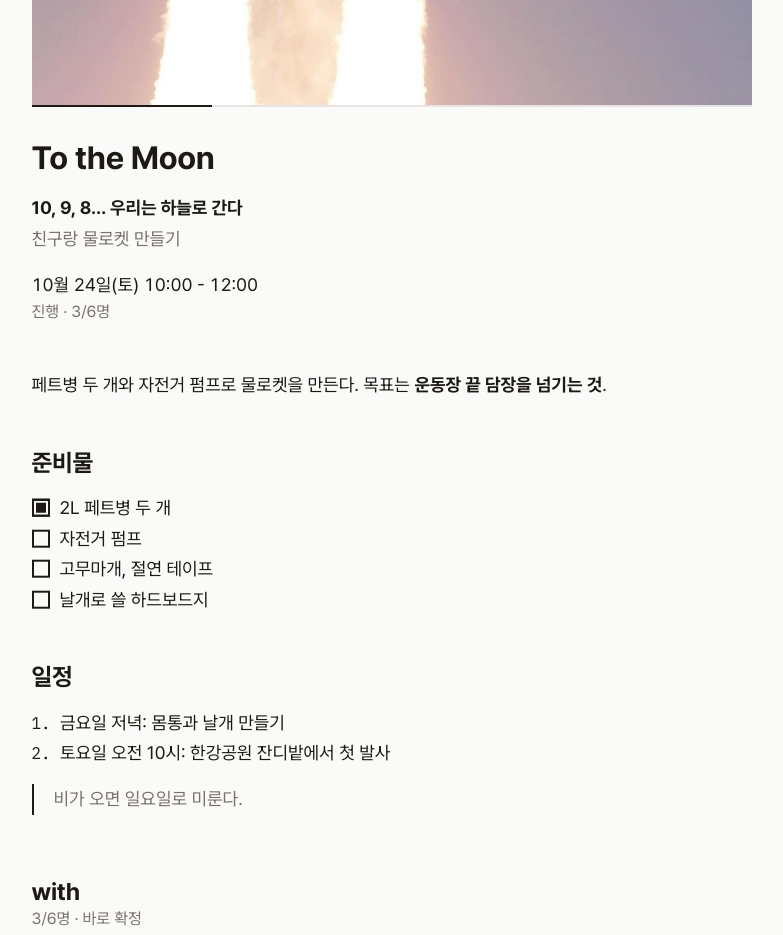
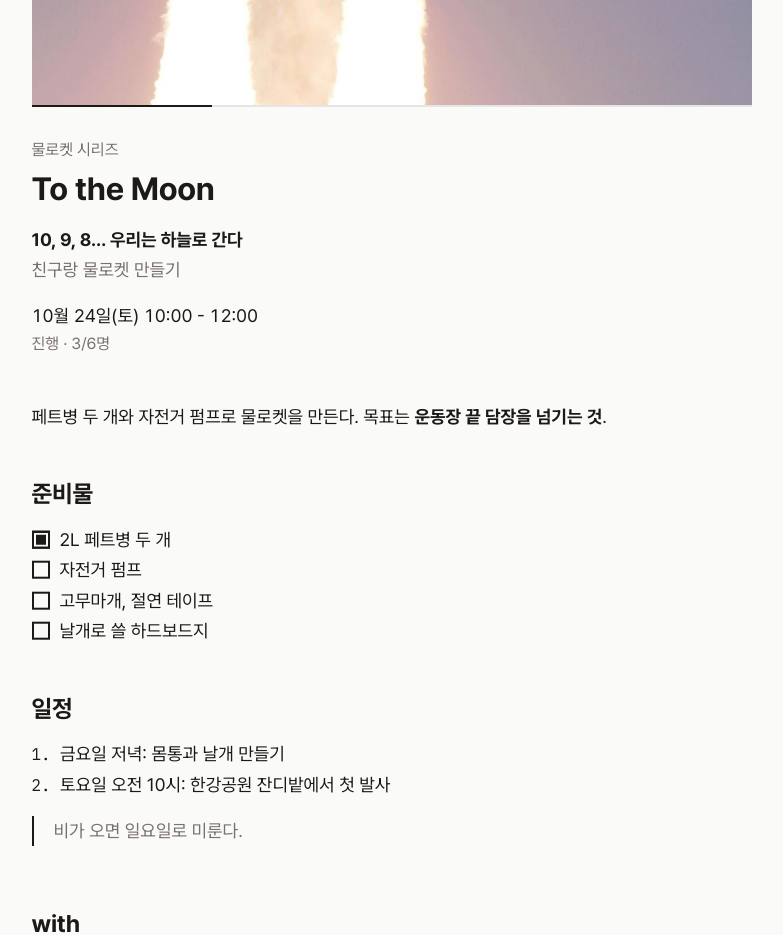
Before and after one commit to kimzeze/caper, a Next.js app: page /preview/caper-page/to-the-moon in a window 1280 px wide. Shown: the part 900-1835 px from the top of the page, without its empty margins (241-1024 px from the left). Built offline with nearby package versions, Linux system fonts and the light colour scheme.

Commit message:
feat(web): 프로젝트 제목 위에 카테고리 표시
제목 바로 위 한 줄(보조색). 제목을 표지에 얹었으면 표지 막 안에서 제목 위. 표 미리보기에 카테고리 줄, 미리보기 route 들이 고정 데이터에서 카테고리를 찾아 넘긴다.

```diff
--- a/src/app/preview/caper-page/[case]/page.tsx
+++ b/src/app/preview/caper-page/[case]/page.tsx
@@ -2,6 +2,7 @@ import type { Metadata } from "next";
 import { notFound } from "next/navigation";
 
 import { CAPER_FIXTURES, findCaperFixture } from "@/entities/caper/fixtures";
+import { findCategoryFixture } from "@/entities/category/fixtures";
 import { CaperPage } from "@/views/caper";
 import { PreviewCasePage } from "@/views/preview";
 
@@ -34,7 +35,10 @@ export default async function CaperPagePreviewRoute({
       family={findPreviewFamily("caper-page")}
       previewCase={fixture}
     >
-      <CaperPage caper={fixture.caper} />
+      <CaperPage
+        caper={fixture.caper}
+        category={findCategoryFixture(fixture.caper.categoryId)}
+      />
     </PreviewCasePage>
   );
 }
--- a/src/app/preview/capers/[case]/page.tsx
+++ b/src/app/preview/capers/[case]/page.tsx
@@ -2,6 +2,7 @@ import type { Metadata } from "next";
 import { notFound } from "next/navigation";
 
 import { CAPER_FIXTURES, findCaperFixture } from "@/entities/caper/fixtures";
+import { findCategoryFixture } from "@/entities/category/fixtures";
 import { CaperDataView, PreviewCasePage } from "@/views/preview";
 
 import { findPreviewFamily } from "../../preview-families";
@@ -29,7 +30,10 @@ export default async function CaperDataPreviewRoute({
 
   return (
     <PreviewCasePage family={findPreviewFamily("capers")} previewCase={fixture}>
-      <CaperDataView caper={fixture.caper} />
+      <CaperDataView
+        caper={fixture.caper}
+        category={findCategoryFixture(fixture.caper.categoryId)}
+      />
     </PreviewCasePage>
   );
 }
--- a/src/app/preview/join/[case]/join-preview.tsx
+++ b/src/app/preview/join/[case]/join-preview.tsx
@@ -3,6 +3,7 @@
 import { useState } from "react";
 
 import type { Caper, CaperViewer, JoinRequest } from "@/entities/caper";
+import type { Category } from "@/entities/category";
 import { useJoinSimulation } from "@/features/join-caper/preview";
 import { useReviewSimulation } from "@/features/review-join-requests/preview";
 import { CaperPage } from "@/views/caper";
@@ -11,10 +12,12 @@ import { CaperPage } from "@/views/caper";
 // requests 가 있으면 만든 사람이 보는 화면이다.
 export function JoinPreview({
   caper,
+  category,
   viewer,
   requests,
 }: {
   caper: Caper;
+  category?: Category;
   viewer: CaperViewer;
   requests?: readonly JoinRequest[];
 }) {
@@ -25,6 +28,7 @@ export function JoinPreview({
   return (
     <CaperPage
       caper={caperState[0]}
+      category={category}
       join={join}
       review={requests ? review : undefined}
     />
--- a/src/app/preview/join/[case]/page.tsx
+++ b/src/app/preview/join/[case]/page.tsx
@@ -1,6 +1,7 @@
 import type { Metadata } from "next";
 import { notFound } from "next/navigation";
 
+import { findCategoryFixture } from "@/entities/category/fixtures";
 import { PreviewCasePage } from "@/views/preview";
 
 import { findPreviewFamily } from "../../preview-families";
@@ -36,6 +37,7 @@ export default async function JoinPreviewRoute({
     >
       <JoinPreview
         caper={previewCase.caper}
+        category={findCategoryFixture(previewCase.caper.categoryId)}
         viewer={previewCase.viewer}
         requests={previewCase.requests}
       />
--- a/src/views/caper/ui/caper-page.tsx
+++ b/src/views/caper/ui/caper-page.tsx
@@ -5,6 +5,7 @@ import {
   type JoinRequest,
   isTitleOverCover,
 } from "@/entities/caper";
+import type { Category } from "@/entities/category";
 import { type JoinActions, JoinBar } from "@/features/join-caper";
 import {
   JoinRequests,
@@ -16,15 +17,17 @@ import { CaperGallery } from "@/widgets/caper-gallery";
 import { SiteHeader } from "@/widgets/site-header";
 
 // 프로젝트 페이지: 헤더 → 사진 넘기기(첫 장이 표지) → 내용 → 아래에 붙는 참여 줄.
-// 제목은 작성자가 고른 대로 표지 위에 얹거나 사진 아래에 둔다.
+// 제목은 작성자가 고른 대로 표지 위에 얹거나 사진 아래에 둔다. 카테고리(category)는 그 제목 바로 위 한 줄.
 // join 이 없으면(만들기 미리보기 등) 참여 줄을 그리지 않는다.
 // review 는 만든 사람에게만 준다: with 구역 끝에 승인 목록, 아래 줄에 기다리는 사람 수.
 export function CaperPage({
   caper,
+  category,
   join,
   review,
 }: {
   caper: Caper;
+  category?: Category;
   join?: { viewer: CaperViewer } & JoinActions;
   review?: { requests: readonly JoinRequest[] } & ReviewActions;
 }) {
@@ -45,12 +48,14 @@ export function CaperPage({
               }))}
               title={caper.title}
               coverTitle={titleOver ? caper.title : undefined}
+              coverKicker={titleOver ? category?.name : undefined}
             />
           </div>
         )}
         <CaperDetail
           caper={caper}
           showTitle={!titleOver}
+          categoryName={category?.name}
           myCrewId={
             viewer?.role === "member" || viewer?.role === "owner"
               ? viewer.crewId
--- a/src/views/preview/ui/caper-data-view.tsx
+++ b/src/views/preview/ui/caper-data-view.tsx
@@ -10,6 +10,7 @@ import {
   isTitleOverCover,
   JOIN_POLICY_LABEL,
 } from "@/entities/caper";
+import type { Category } from "@/entities/category";
 
 // 고정폭에 한글 낱말(오전·오후)이 들어가지 않게 숫자로만 쓴다: 2026. 10. 18. 18:00
 const DATE_FORMAT = new Intl.DateTimeFormat("ko-KR", {
@@ -22,13 +23,20 @@ const DATE_FORMAT = new Intl.DateTimeFormat("ko-KR", {
   timeZone: "Asia/Seoul",
 });
 
-// caper 데이터를 화면 순서(표지 → 제목 → 슬로건 → 부제 → 날짜 → 상태 → 설명 → with)대로 그대로 보여 준다.
+// caper 데이터를 화면 순서(표지 → 카테고리 → 제목 → 슬로건 → 부제 → 날짜 → 상태 → 설명 → with)대로 그대로 보여 준다.
 // 디자인 전 단계의 확인용이고, 실제 프로젝트 페이지는 위젯으로 따로 만든다(패턴 "답 요약"의 이름·값 줄).
-export function CaperDataView({ caper }: { caper: Caper }) {
+export function CaperDataView({
+  caper,
+  category,
+}: {
+  caper: Caper;
+  category?: Category;
+}) {
   const owner = caper.crew.filter((member) => member.role === "owner");
   const members = caper.crew.filter((member) => member.role === "member");
   const cover = coverImage(caper);
   const rows: { name: string; value?: string; mono?: boolean }[] = [
+    { name: "카테고리", value: category?.name },
     { name: "제목", value: caper.title },
     {
       name: "제목 위치",
--- a/src/widgets/caper-detail/ui/caper-detail.tsx
+++ b/src/widgets/caper-detail/ui/caper-detail.tsx
@@ -19,12 +19,15 @@ import Markdown from "@/shared/ui/markdown";
 export function CaperDetail({
   caper,
   showTitle,
+  categoryName,
   myCrewId,
   withFooter,
   className,
 }: {
   caper: Caper;
   showTitle: boolean;
+  /** 제목 위 한 줄(잡지의 섹션 이름처럼). 제목을 표지에 얹었으면 표지 쪽이 그린다. */
+  categoryName?: string;
   myCrewId?: string;
   /** with 구역 끝에 붙일 것(만든 사람의 승인 목록 등). */
   withFooter?: ReactNode;
@@ -39,7 +42,12 @@ export function CaperDetail({
 
   return (
     <div className={clsx("measure-col pb-[5rlh]", className)}>
-      {showTitle && <h1>{caper.title}</h1>}
+      {showTitle && categoryName && (
+        <p className="text-base text-muted-foreground">{categoryName}</p>
+      )}
+      {showTitle && (
+        <h1 className={clsx(categoryName && "mt-[0.25rlh]")}>{caper.title}</h1>
+      )}
       {caper.slogan && (
         <p className={clsx("font-bold", showTitle && "mt-[0.5rlh]")}>
           {caper.slogan}
--- a/src/widgets/caper-gallery/ui/caper-gallery.tsx
+++ b/src/widgets/caper-gallery/ui/caper-gallery.tsx
@@ -6,15 +6,17 @@ export type GalleryPhoto = Omit<CarouselPhoto, "alt">;
 // 프로젝트 페이지 맨 위 사진 넘기기(shared/ui 의 PhotoCarousel). 사진 틀은 4:5(CAPER_IMAGE_RATIO)로 고정한다.
 // 폰에서는 화면 끝까지 차고, 넓은 화면에서는 본문 폭(--measure)까지만 늘어난다(데스크탑 2단은 #7).
 // 사진 주소(src)는 쓰는 쪽이 정한다: 저장된 caper 는 imageUrl, 만들기 미리보기는 브라우저의 임시 사진.
-// coverTitle 이 있으면 표지(첫 장) 아래쪽에 어두운 막을 깔고 제목을 얹는다.
+// coverTitle 이 있으면 표지(첫 장) 아래쪽에 어두운 막을 깔고 제목을 얹는다. coverKicker(카테고리)는 그 제목 위 한 줄.
 export function CaperGallery({
   photos,
   title,
   coverTitle,
+  coverKicker,
 }: {
   photos: readonly GalleryPhoto[];
   title: string;
   coverTitle?: string;
+  coverKicker?: string;
 }) {
   return (
     <div className="mx-auto w-full max-w-(--measure)">
@@ -27,7 +29,7 @@ export function CaperGallery({
         aspectRatio={`${CAPER_IMAGE_RATIO.width} / ${CAPER_IMAGE_RATIO.height}`}
         cover={
           coverTitle === undefined ? undefined : (
-            <CoverTitle title={coverTitle} />
+            <CoverTitle title={coverTitle} kicker={coverKicker} />
           )
         }
       />
@@ -36,11 +38,14 @@ export function CaperGallery({
 }
 
 // 사진 위 글자는 사진에 따라 안 읽힐 수 있어 아래쪽에만 어두운 막을 깐다. 글자는 모드와 상관없이 밝다.
-function CoverTitle({ title }: { title: string }) {
+function CoverTitle({ title, kicker }: { title: string; kicker?: string }) {
   return (
     <div className="absolute inset-x-0 bottom-0 bg-linear-to-t from-stone-950/75 via-stone-950/40 to-transparent pt-[3rlh] pb-[1.5rlh]">
       <div className="measure-col">
-        <h1 className="text-stone-50">{title}</h1>
+        {kicker && <p className="text-base text-stone-200">{kicker}</p>}
+        <h1 className={kicker ? "mt-[0.25rlh] text-stone-50" : "text-stone-50"}>
+          {title}
+        </h1>
       </div>
     </div>
   );
```
